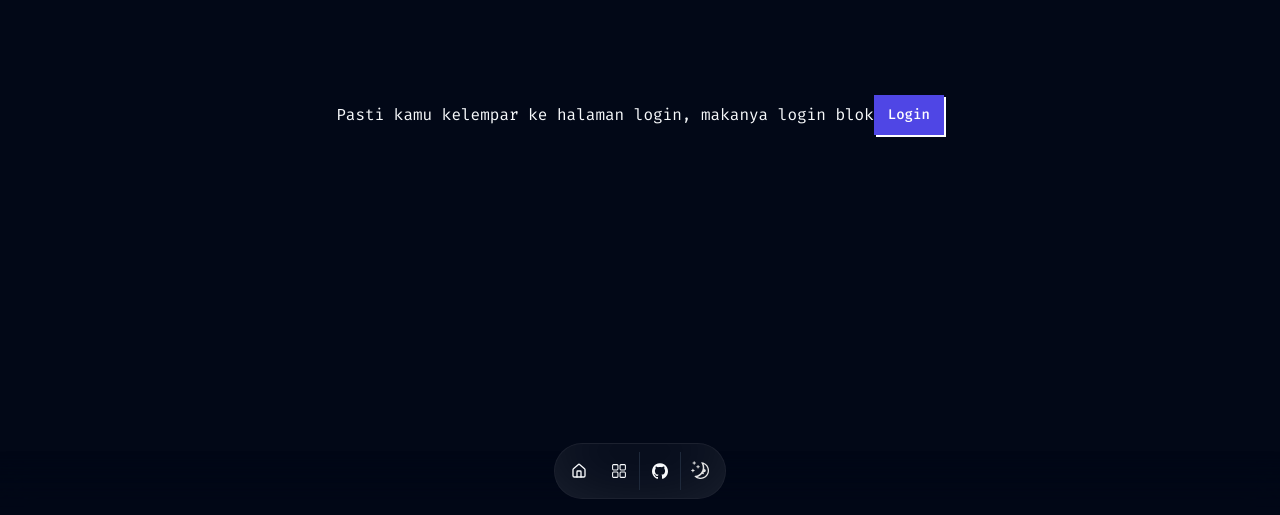
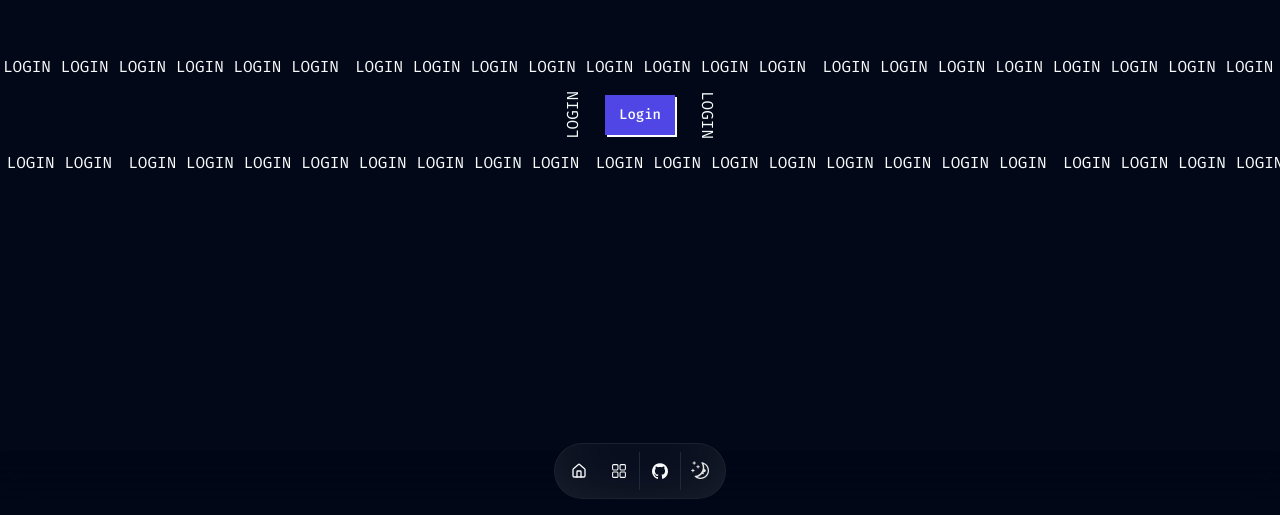
Before and after one commit to SaukiFutaki/expert-system, a Next.js app: page /login in a window 1280 px wide. Shown: the part 285-800 px from the top of the page. Built offline with nearby package versions, Linux system fonts and the light colour scheme; no server answers.

Commit message:
redesign /login-page

```diff
--- /dev/null
+++ b/app/dashboard/buat/[id]/page.tsx
@@ -0,0 +1,7 @@
+import React from 'react'
+
+export default function Page() {
+  return (
+    <div>Page</div>
+  )
+}
--- a/app/dashboard/components/header.tsx
+++ b/app/dashboard/components/header.tsx
@@ -7,7 +7,7 @@ export default function Header() {
   const user = useUser((state) => state.user);
   const setUser = useUser((state) => state.setUser);
   const supabase = createClient();
-  console.log(user);
+
 
   //   const supabase = await createClientServer();
   //   const { data,error } = await supabase.auth.getUser();
--- a/app/dashboard/page.tsx
+++ b/app/dashboard/page.tsx
@@ -1,17 +1,37 @@
+"use client";
+import ButtonCozy from "@/components/ori/button-cozy";
+import { createDiagnosa } from "@/lib/action";
+import { useRouter } from "next/navigation";
 import Header from "./components/header";
-import ButtonCozy from "@/components/ori/button-cozy";
-export default async function Page() {
+export default  function Page() {
+  const router = useRouter();
+
+
+  const handleCreate = () => {
+    createDiagnosa().then((res) => {
+      router.push(`/buat/${res}`);
+    });
+  }
   return (
-<div className="flex flex-col items-center justify-center min-h-screen p-4">
+    <div className="flex flex-col items-center justify-center  p-4">
       <Header />
-      <div className="mt-8 space-y-4">
-        <ButtonCozy className="px-4 py-2 bg-blue-500 text-white rounded hover:bg-blue-600">
-        Buat..., Buat apa ?
+      <div className="mt-8 space-x-4">
+        <ButtonCozy className="px-4 py-2 bg-blue-500 text-white rounded hover:bg-blue-600" >
+          Buat..., Buat apa ? Diagnosa ?
         </ButtonCozy>
-        <ButtonCozy className="px-4 py-2 bg-gray-500 text-white rounded hover:bg-gray-600">
+
+        <button
+          onClick={handleCreate}
+          className="px-4 py-2 bg-green-500 text-white rounded hover:bg-green-600"
+        >
+          buat
+        </button>
+        <ButtonCozy className="px-4 p y-2 bg-gray-500 text-white rounded hover:bg-gray-600">
           History
         </ButtonCozy>
+
       </div>
+
     </div>
   );
 }
--- a/app/login/page.tsx
+++ b/app/login/page.tsx
@@ -1,19 +1,35 @@
+import Marquee from "@/components/magicui/maruqee";
 import { ButtonCozyV2Login } from "@/components/ori/button-cozy";
 import { createClientServer } from "@/lib/supabase/server";
 import { redirect } from "next/navigation";
 
 export default async function Page() {
   const supabase = await createClientServer();
-  const { data,error } = await supabase.auth.getUser();
+  const { data, error } = await supabase.auth.getUser();
   console.log(data);
 
-  if(data.user){
-    redirect("/dashboard")
+  if (data.user) {
+    redirect("/dashboard");
   }
   return (
-    <div className="flex items-center justify-center h-screen ">
-      <h1>Pasti kamu kelempar ke halaman login, makanya login blok</h1>
-      <ButtonCozyV2Login label="Login" className="py-2.5 px-3.5" />
+    <div className="flex items-center justify-center h-screen  ">
+      <div className="flex flex-col items-center gap-2">
+        {/* <Marquee className="">
+          LOGIN LOGIN LOGIN LOGIN LOGIN LOGIN LOGIN LOGIN
+        </Marquee> */}
+        <Marquee  pauseOnHover className="[--duration:20s]" >
+          LOGIN LOGIN LOGIN LOGIN LOGIN LOGIN LOGIN LOGIN
+        </Marquee>
+        <div className="flex justify-between">
+          <h1 className="-rotate-90">LOGIN</h1>
+          <ButtonCozyV2Login label="Login" className="py-2.5 px-3.5" />
+          <h1 className="rotate-90">LOGIN</h1>
+        </div>
+        {/* <h1 className="">LOGIN LOGIN LOGIN LOGIN LOGIN LOGIN LOGIN LOGIN</h1> */}
+        <Marquee className="[--duration:20s]" pauseOnHover reverse>
+          LOGIN LOGIN LOGIN LOGIN LOGIN LOGIN LOGIN LOGIN
+        </Marquee>
+      </div>
     </div>
   );
 }
--- a/app/page.tsx
+++ b/app/page.tsx
@@ -2,8 +2,9 @@ import { createClientServer } from "@/lib/supabase/server";
 import Image from "next/image";
 import { TextGenerateEffect } from "@/components/ace/text-generate-effect";
 import { BackgroundBeamsWithCollision } from "@/components/ace/background-beams-with-collision";
+import InfoMark from "@/components/info-mark";
 
-const words = "sistem pakar sipil";
+const words = `Sistem pakar sipil `;
 
 export default async function Home() {
   // const supabase = await createClientServer();
@@ -18,11 +19,9 @@ export default async function Home() {
             duration={2}
             words={words}
             className={`bg-clip-text text-5xl text-transparent bg-no-repeat bg-gradient-to-r from-purple-500 via-violet-500 to-pink-500 py-4`}
-          />
+          /> <InfoMark className="" />
         </h2>
       </BackgroundBeamsWithCollision>
-      <h1>
-      </h1>
-    </div>
+      </div>
   );
 }
--- /dev/null
+++ b/components/demo/Questions.tsx
@@ -0,0 +1,49 @@
+// components/QuestionForm.tsx
+'use client';
+
+import { useState } from 'react';
+import { useRouter } from 'next/navigation';
+
+interface FormData {
+    kondisi_tanah: string;
+    beban_struktural: string;
+}
+
+export default function QuestionForm() {
+    const [formData, setFormData] = useState<FormData>({
+        kondisi_tanah: '',
+        beban_struktural: ''
+    });
+
+    const router = useRouter();
+
+    const handleChange = (e: React.ChangeEvent<HTMLSelectElement>) => {
+        const { name, value } = e.target;
+        setFormData({ ...formData, [name]: value });
+    };
+
+    const handleSubmit = (e: React.FormEvent<HTMLFormElement>) => {
+        e.preventDefault();
+        router.push(`/result?kondisi_tanah=${formData.kondisi_tanah}&beban_struktural=${formData.beban_struktural}`);
+    };
+
+    return (
+        <form onSubmit={handleSubmit}>
+            <label>Kondisi Tanah:</label>
+            <select name="kondisi_tanah" onChange={handleChange} required>
+                <option value="">Pilih Kondisi Tanah</option>
+                <option value="berpasir">Berpasir</option>
+                <option value="berlumpur">Berlumpur</option>
+            </select>
+
+            <label>Beban Struktural:</label>
+            <select name="beban_struktural" onChange={handleChange} required>
+                <option value="">Pilih Beban Struktural</option>
+                <option value="rendah">Rendah</option>
+                <option value="tinggi">Tinggi</option>
+            </select>
+
+            <button type="submit">Dapatkan Rekomendasi</button>
+        </form>
+    );
+}
--- /dev/null
+++ b/components/info-mark.tsx
@@ -0,0 +1,22 @@
+"use client";
+import React from "react";
+import { motion } from "framer-motion";
+import { CiSquareQuestion } from "react-icons/ci";
+export default function InfoMark({ className }: { className: string }) {
+  return (
+    <div className={className}>
+      <motion.div
+        initial={{ opacity: 0, y: 100 }}
+        whileInView={{ opacity: 1, y: 0 }}
+        transition={{
+          delay: 0.1,
+          duration: 1.5,
+          ease: "easeInOut",
+        }}
+
+      >
+        <CiSquareQuestion  className="text-md"/>
+      </motion.div>
+    </div>
+  );
+}
--- /dev/null
+++ b/components/magicui/maruqee.tsx
@@ -0,0 +1,51 @@
+import { cn } from "@/lib/utils";
+
+interface MarqueeProps {
+  className?: string;
+  reverse?: boolean;
+  pauseOnHover?: boolean;
+  children?: React.ReactNode;
+  vertical?: boolean;
+  repeat?: number;
+  [key: string]: any;
+}
+
+export default function Marquee({
+  className,
+  reverse,
+  pauseOnHover = false,
+  children,
+  vertical = false,
+  repeat = 4,
+  ...props
+}: MarqueeProps) {
+  return (
+    <div
+      {...props}
+      className={cn(
+        "group flex overflow-hidden p-2 [--duration:40s] [--gap:1rem] [gap:var(--gap)]",
+        {
+          "flex-row": !vertical,
+          "flex-col": vertical,
+        },
+        className,
+      )}
+    >
+      {Array(repeat)
+        .fill(0)
+        .map((_, i) => (
+          <div
+            key={i}
+            className={cn("flex shrink-0 justify-around [gap:var(--gap)]", {
+              "animate-marquee flex-row": !vertical,
+              "animate-marquee-vertical flex-col": vertical,
+              "group-hover:[animation-play-state:paused]": pauseOnHover,
+              "[animation-direction:reverse]": reverse,
+            })}
+          >
+            {children}
+          </div>
+        ))}
+    </div>
+  );
+}
--- /dev/null
+++ b/lib/action/index.ts
@@ -0,0 +1,37 @@
+"use server"
+
+import { createClientServer } from "../supabase/server";
+
+
+
+const conditions  = {
+    soil_condition: 'pasir',
+    structural_load: 'tinggi',
+}
+
+const result = "use reinforced concrete pile foundation";
+
+export async function createDiagnosa() {
+    const supabase = await createClientServer();
+    const { data, error } = await supabase
+    .from("history")
+    .insert([
+      {
+        user_id: "user-id", // Replace with actual user ID
+        soil_condition: conditions.soil_condition,
+        structural_load: conditions.structural_load,
+        recommendation_result: result,
+      },
+    ])
+    .select();
+
+    if (error) {
+        console.error("Error creating diagnosis:", error);
+        return;
+      }
+
+      // Assuming the ID is returned in the data object
+      const newId = data?.[0]?.id;
+
+        console.log("Diagnosis created with ID:", newId);
+}
--- a/package.json
+++ b/package.json
@@ -27,6 +27,8 @@
     "next-themes": "^0.3.0",
     "react": "^18",
     "react-dom": "^18",
+    "react-fast-marquee": "^1.6.5",
+    "react-icons": "^5.3.0",
     "tailwind-merge": "^2.5.2",
     "tailwindcss-animate": "^1.0.7",
     "three": "^0.167.1",
--- a/tailwind.config.ts
+++ b/tailwind.config.ts
@@ -67,10 +67,20 @@ const config = {
           from: { height: "var(--radix-accordion-content-height)" },
           to: { height: "0" },
         },
+        marquee: {
+          from: { transform: "translateX(0)" },
+          to: { transform: "translateX(calc(-100% - var(--gap)))" },
+        },
+        "marquee-vertical": {
+          from: { transform: "translateY(0)" },
+          to: { transform: "translateY(calc(-100% - var(--gap)))" },
+        },
       },
       animation: {
         "accordion-down": "accordion-down 0.2s ease-out",
         "accordion-up": "accordion-up 0.2s ease-out",
+        marquee: "marquee var(--duration) linear infinite",
+        "marquee-vertical": "marquee-vertical var(--duration) linear infinite",
       },
     },
   },
```
Also changed, not shown: lib/process-rules.tsx (added, +22 -0 lines), 1 other file (tests, documents, lock files or other folders).
